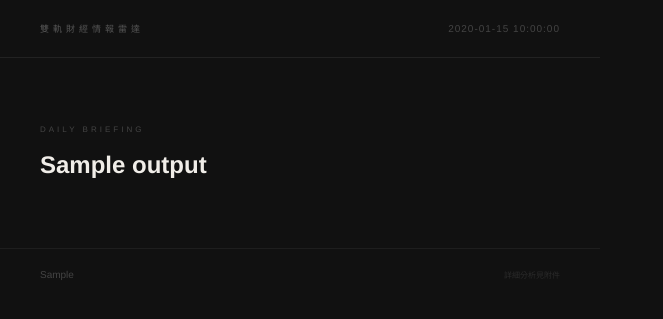
After one commit to denny5566/dual-track-radar, a Python web app: template templates/edm_banner.html in a window 1280 px wide. The commit adds this page. Shown: the top 319 px of the page, without its empty margins (0-663 px from the left). Run offline with Jinja, Linux system fonts and the light colour scheme; the template is opened without the code that fills it: most values are stand-ins (such as "Sample title", 1, 10 or a date in 2020).

Commit message:
feat: 重構輸出格式、修正音檔下載與 API 重試
- monitor: 加入標題關鍵字過濾（群益早安 / 早晨財經速解讀）
- monitor: 修正 Windows ffmpeg postprocessor 失敗時的手動轉換 fallback
- social_cards: 輸出改為 EDM banner (600×300 PNG) + PDF 詳細報告
- main: Email 改為 banner 內嵌 + PDF 附件
- analyze: 加入 529 過載自動重試（最多 5 次）
- config: 各頻道加上 title_keyword 欄位

Co-Authored-By: Claude Sonnet 4.6 <noreply@anthropic.com>

```diff
--- a/config.py
+++ b/config.py
@@ -24,12 +24,14 @@ CHANNELS = {
         "url": "https://www.youtube.com/@i-view6024/streams",
         "audio_filename": "capital_latest.mp3",
         "color": "#1a56db",           # 法人藍
+        "title_keyword": "群益早安",
     },
     "yu_ting_hao": {
         "name": "游庭澔的財經皓角",
         "url": "https://www.youtube.com/@yutinghaofinance/streams",
         "audio_filename": "yu_latest.mp3",
         "color": "#d97706",           # 名家橘
+        "title_keyword": "早晨財經速解讀",
     },
 }
 
@@ -66,12 +68,14 @@ if FFMPEG_LOCATION and FFMPEG_LOCATION not in os.environ.get("PATH", ""):
 
 # ── yt-dlp 選項 ─────────────────────────────────────────────────────────────
 YTDLP_OPTS_AUDIO = {
-    "format": "bestaudio/best",
+    "format": "bestaudio[ext=m4a]/bestaudio[ext=webm]/bestaudio/best",
     "postprocessors": [{
         "key": "FFmpegExtractAudio",
         "preferredcodec": "mp3",
         "preferredquality": "128",
     }],
+    "postprocessor_args": {"ffmpeg": ["-y"]},   # 強制覆蓋輸出檔
+    "overwrites": True,
     "quiet": True,
     "no_warnings": True,
     **({"ffmpeg_location": FFMPEG_LOCATION} if FFMPEG_LOCATION else {}),
--- /dev/null
+++ b/templates/edm_banner.html
@@ -0,0 +1,121 @@
+<!DOCTYPE html>
+<html lang="zh-TW">
+
+<head>
+  <meta charset="UTF-8" />
+  <style>
+    * {
+      box-sizing: border-box;
+      margin: 0;
+      padding: 0;
+    }
+
+    body {
+      width: 600px;
+      height: 300px;
+      overflow: hidden;
+      font-family: "Helvetica Neue", Arial, "Noto Sans TC", "PingFang TC", sans-serif;
+      background: #111;
+      color: #fff;
+    }
+
+    .banner {
+      width: 600px;
+      height: 300px;
+      display: flex;
+      flex-direction: column;
+      justify-content: space-between;
+    }
+
+    .topbar {
+      display: flex;
+      justify-content: space-between;
+      align-items: center;
+      padding: 22px 40px;
+      border-bottom: 1px solid #222;
+    }
+
+    .brand {
+      font-size: 9px;
+      letter-spacing: 4px;
+      text-transform: uppercase;
+      color: #555;
+    }
+
+    .date {
+      font-size: 10px;
+      color: #444;
+      letter-spacing: 1px;
+    }
+
+    .hero {
+      padding: 0 40px;
+      flex: 1;
+      display: flex;
+      flex-direction: column;
+      justify-content: center;
+    }
+
+    .hero-label {
+      font-size: 8px;
+      letter-spacing: 3px;
+      text-transform: uppercase;
+      color: #444;
+      margin-bottom: 14px;
+    }
+
+    .hero-title {
+      font-size: 24px;
+      font-weight: 700;
+      line-height: 1.4;
+      color: #f0ede8;
+    }
+
+    .footer {
+      padding: 18px 40px;
+      border-top: 1px solid #1e1e1e;
+      display: flex;
+      justify-content: space-between;
+      align-items: center;
+    }
+
+    .footer-focus {
+      font-size: 10px;
+      color: #444;
+      line-height: 1.5;
+      max-width: 460px;
+      white-space: nowrap;
+      overflow: hidden;
+      text-overflow: ellipsis;
+    }
+
+    .footer-note {
+      font-size: 8px;
+      color: #2b2b2b;
+      white-space: nowrap;
+    }
+  </style>
+</head>
+
+<body>
+  <div class="banner">
+
+    <div class="topbar">
+      <span class="brand">雙軌財經情報雷達</span>
+      <span class="date">{{ data.meta.date }}</span>
+    </div>
+
+    <div class="hero">
+      <div class="hero-label">Daily Briefing</div>
+      <div class="hero-title">{{ data.outputs.edm_subject }}</div>
+    </div>
+
+    <div class="footer">
+      <span class="footer-focus">{{ data.daily_focus }}</span>
+      <span class="footer-note">詳細分析見附件</span>
+    </div>
+
+  </div>
+</body>
+
+</html>
```
Also changed, not shown: analyze.py (+18 -8 lines), main.py (+41 -27 lines), monitor.py (+46 -11 lines), social_cards.py (+56 -19 lines), templates/daily_report.html (+78 -14 lines).
